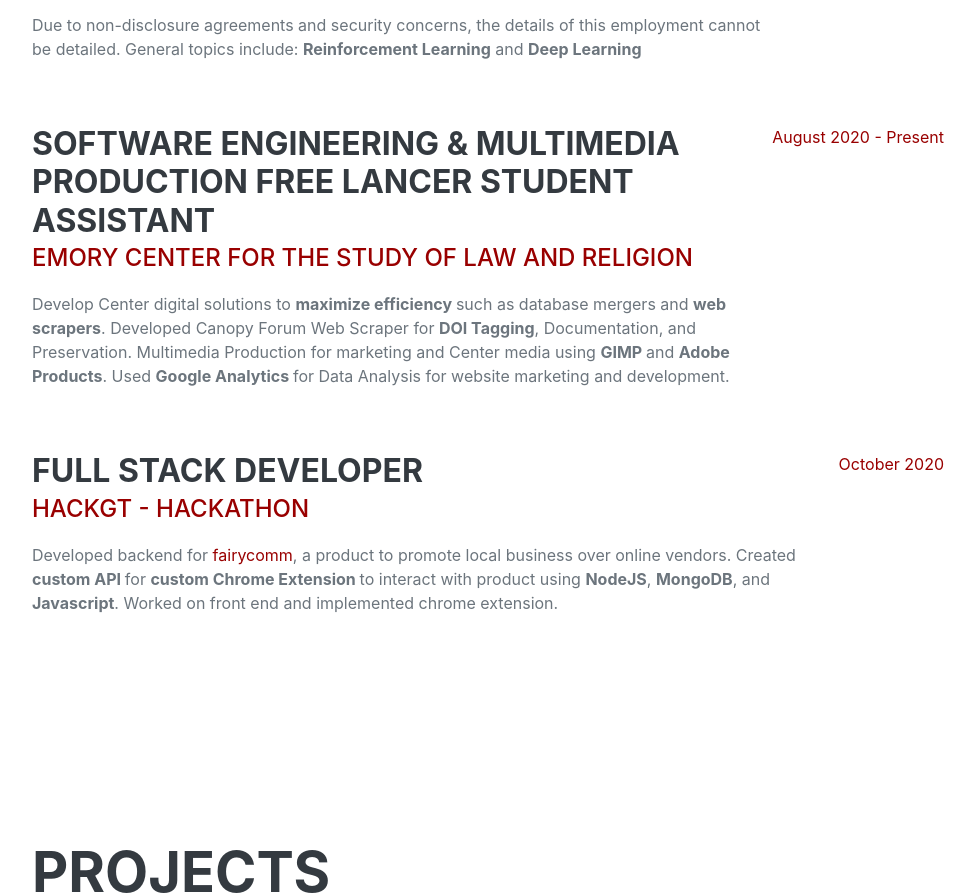
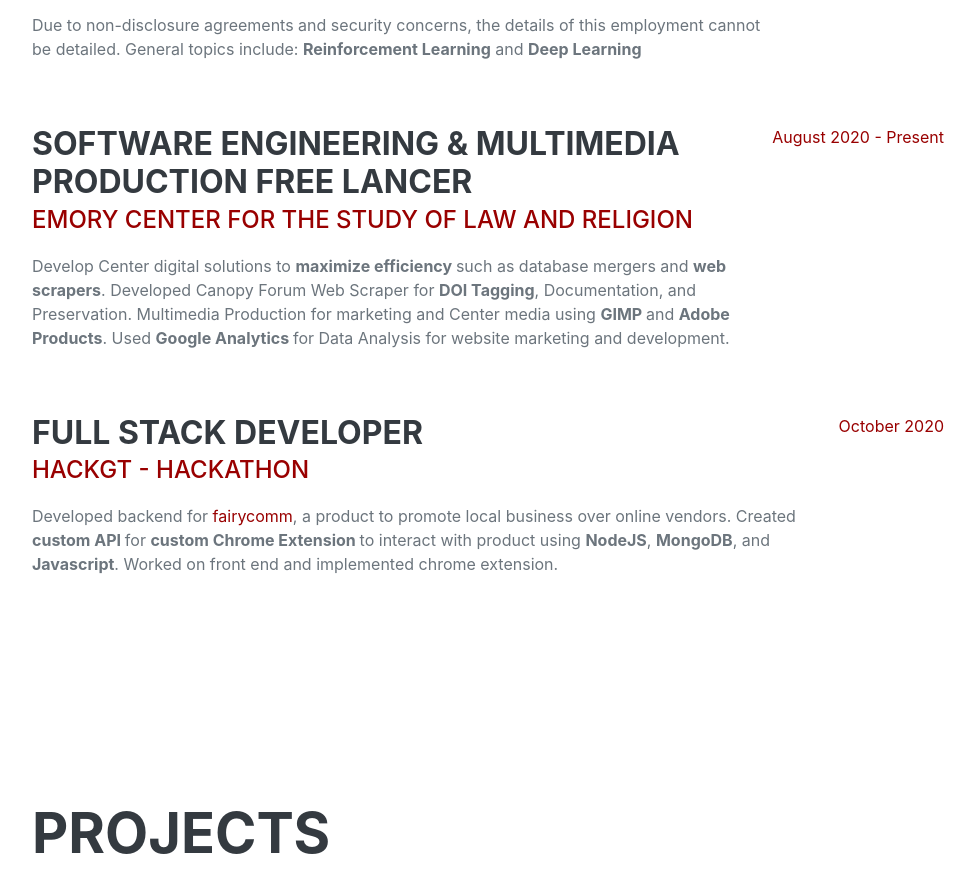
Before and after one commit to RafaelPiloto10/Portfolio, a plain HTML site: page index.html in a window 1280 px wide. Shown: the part 1252-2147 px from the top of the page, without its empty margins (288-1263 px from the left). Drawn offline with nearby package versions, Linux system fonts and the light colour scheme; a web font is replaced by a local one.

Commit message:
modified CSLR title

```diff
--- a/index.html
+++ b/index.html
@@ -89,7 +89,7 @@
 				</div>
 				<div class="d-flex flex-column flex-md-row justify-content-between mb-5">
 					<div class="flex-grow-1">
-						<h3 class="mb-0">Software Engineering & Multimedia Production Free Lancer Student Assistant</h3>
+						<h3 class="mb-0">Software Engineering & Multimedia Production Free Lancer</h3>
 						<div class="subheading mb-3"><a href="https://canopyforum.org/staff/">Emory Center for the Study
 								of Law and Religion</a></div>
 						<p>Develop Center digital solutions to <b>maximize efficiency </b>such as database mergers and
```
